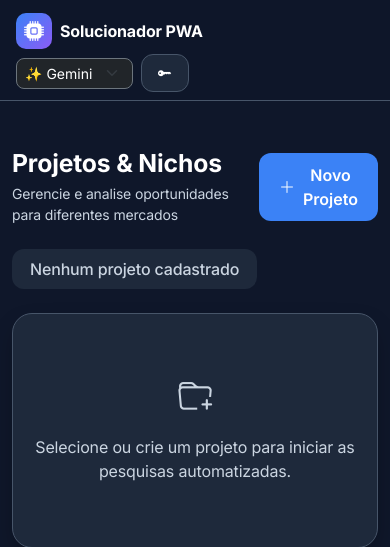
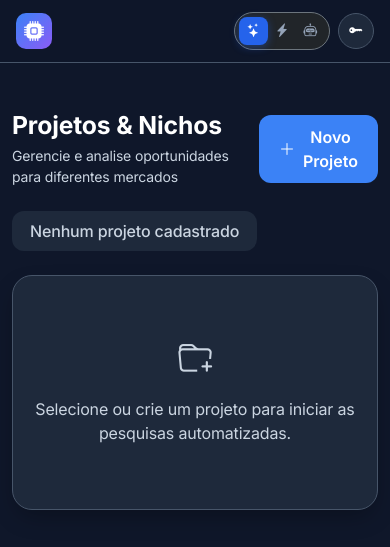
Before and after one commit to Rjyun10/SolucionadorIA, a Flask app: page / in a window 390 px wide. Shown: the top 547 px of the page. Run offline with Flask 3, Linux system fonts and the light colour scheme.

Commit message:
style: substitui dropdown por segmented control nativo no mobile

```diff
--- a/service-worker.js
+++ b/service-worker.js
@@ -1,4 +1,4 @@
-const CACHE_NAME = 'solucionador-v3';
+const CACHE_NAME = 'solucionador-v4';
 const ASSETS = [
   '/',
   '/static/css/style.css',
--- a/static/css/style.css
+++ b/static/css/style.css
@@ -184,3 +184,20 @@ body {
   border: 1px solid var(--border-color);
   box-shadow: 0 10px 30px rgba(0, 0, 0, 0.5);
 }
+
+/* Seletor de IA Estilo App Nativo */
+.provider-btn {
+  color: #94a3b8;
+  font-size: 0.85rem;
+  transition: all 0.2s ease-in-out;
+}
+
+.btn-check:checked + .provider-btn {
+  background-color: #2563eb !important;
+  color: #ffffff !important;
+  box-shadow: 0 2px 8px rgba(37, 99, 235, 0.4);
+}
+
+.provider-btn:hover {
+  color: #f8fafc;
+}
--- a/templates/index.html
+++ b/templates/index.html
@@ -32,40 +32,36 @@
         <!-- Logótipo e Título -->
         <a class="navbar-brand fw-bold d-flex align-items-center gap-2 m-0" href="#">
         <span class="brand-icon"><i class="bi bi-cpu-fill"></i></span>
-        <span class="brand-text fs-6 fs-md-5">Solucionador PWA</span>
+        <span class="brand-text fs-6 d-none d-sm-inline">Solucionador PWA</span>
         </a>
 
-        <!-- Área de Opções (Forçada a ficar visível no celular) -->
+        <!-- Seletor de IA Integrado (Estilo Segmented Control de App) -->
         <div class="d-flex align-items-center gap-2">
+        <div class="btn-group p-1 bg-dark border border-secondary rounded-pill" role="group">
 
-        <!-- Seletor em Botões para Telas Médias/Grandes (Desktop) -->
-        <div class="provider-selector-container d-none d-md-flex p-1">
             <input type="radio" class="btn-check" name="providerOption" id="pGemini" value="gemini" checked onclick="setProvider('gemini')">
-            <label class="btn provider-btn" for="pGemini"><i class="bi bi-stars me-1"></i> Gemini</label>
+            <label class="btn btn-sm provider-btn rounded-pill px-2 py-1 border-0" for="pGemini">
+            <i class="bi bi-stars"></i> <span class="d-none d-md-inline ms-1">Gemini</span>
+            </label>
 
             <input type="radio" class="btn-check" name="providerOption" id="pGroq" value="groq" onclick="setProvider('groq')">
-            <label class="btn provider-btn" for="pGroq"><i class="bi bi-lightning-charge-fill me-1"></i> Groq</label>
+            <label class="btn btn-sm provider-btn rounded-pill px-2 py-1 border-0" for="pGroq">
+            <i class="bi bi-lightning-charge-fill"></i> <span class="d-none d-md-inline ms-1">Groq</span>
+            </label>
 
             <input type="radio" class="btn-check" name="providerOption" id="pOpenAI" value="openai" onclick="setProvider('openai')">
-            <label class="btn provider-btn" for="pOpenAI"><i class="bi bi-robot me-1"></i> OpenAI</label>
-        </div>
+            <label class="btn btn-sm provider-btn rounded-pill px-2 py-1 border-0" for="pOpenAI">
+            <i class="bi bi-robot"></i> <span class="d-none d-md-inline ms-1">OpenAI</span>
+            </label>
 
-        <!-- Seletor Dropdown Exclusivo para Telemóvel -->
-        <div class="d-md-none">
-            <select class="form-select form-select-sm bg-dark text-white border-secondary rounded-3" id="mobileProviderSelect" onchange="setProvider(this.value)">
-            <option value="gemini" selected>✨ Gemini</option>
-            <option value="groq">⚡ Groq</option>
-            <option value="openai">🤖 OpenAI</option>
-            </select>
         </div>
 
         <!-- Botão Chaves API -->
-        <button class="btn btn-key-config btn-sm d-flex align-items-center gap-1" data-bs-toggle="modal" data-bs-target="#modalApiKeys">
+        <button class="btn btn-key-config btn-sm rounded-circle p-2 d-flex align-items-center justify-content-center" data-bs-toggle="modal" data-bs-target="#modalApiKeys" style="width: 36px; height: 36px;">
             <i class="bi bi-key-fill"></i>
-            <span class="d-none d-sm-inline">Chaves API</span>
         </button>
+        </div>
 
-        </div>
     </div>
     </nav>
 
```
